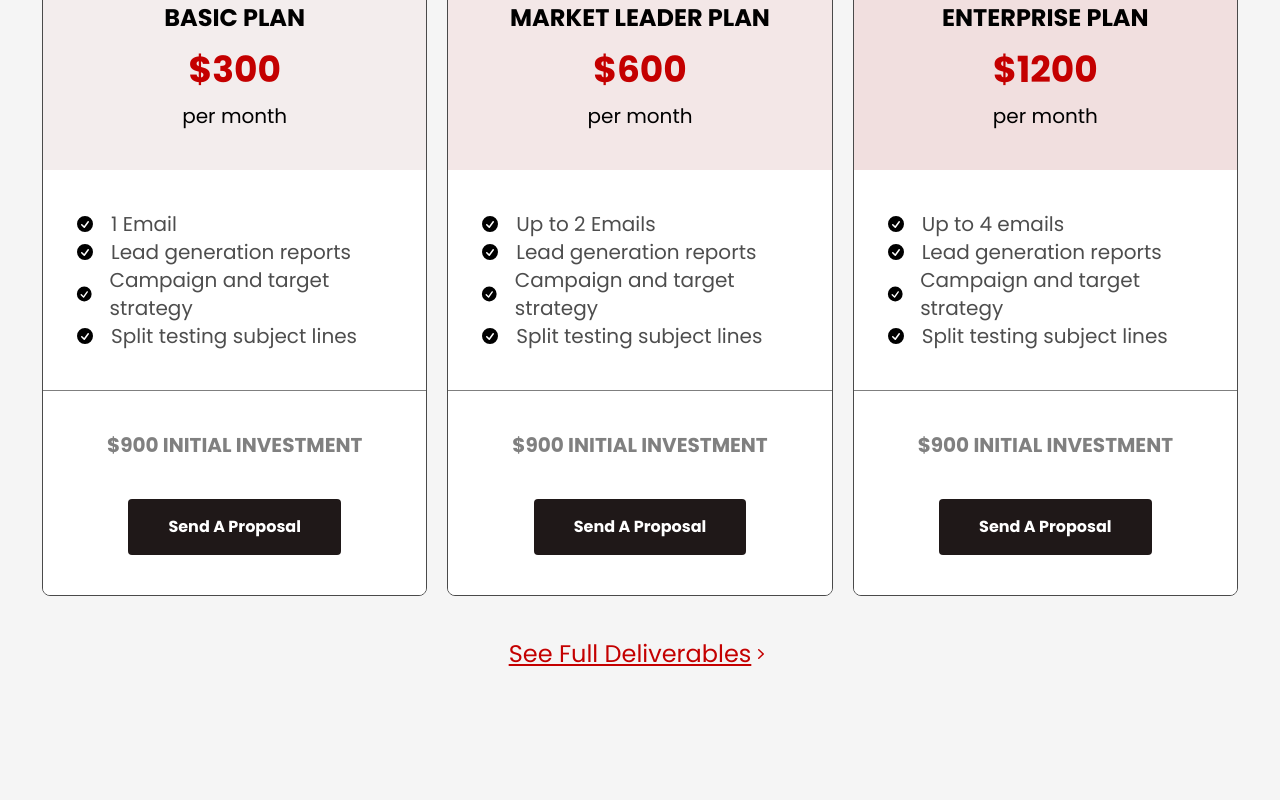
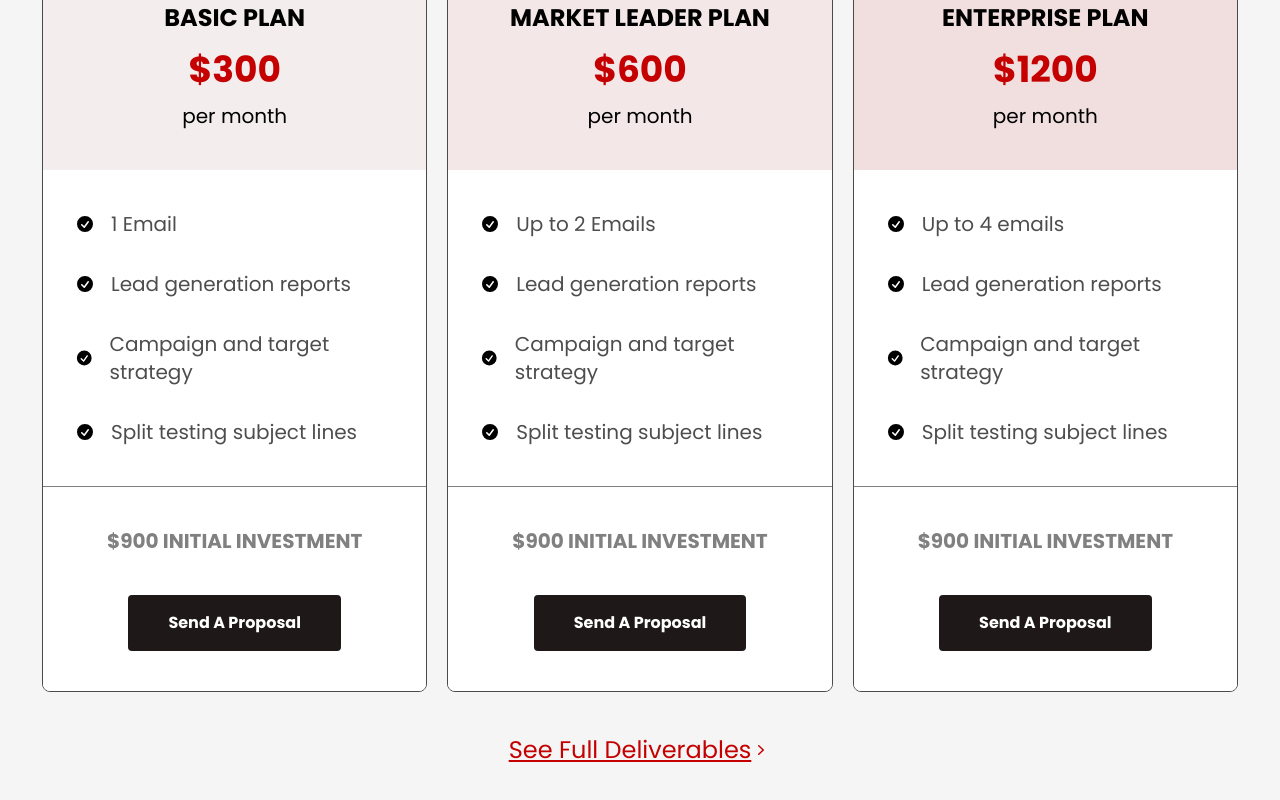
Before and after one commit to Musclednazmul123/muscled-landing-pages, a Next.js app: page /views/email-marketing-cost in a window 1280 px wide. Shown: the part 1329-2129 px from the top of the page. Before the commit the page ends 2035 px from the top, so only its background shows below. Built offline with nearby package versions, Linux system fonts and the light colour scheme.

Commit message:
Pricing plan section spacing fix

```diff
--- a/pages/views/email-marketing-cost.tsx
+++ b/pages/views/email-marketing-cost.tsx
@@ -78,7 +78,7 @@ const Page: NextPage = () => {
                                     </p>
                                 </div>
                             </div>
-                            <div className="py-10 px-8 gap-8 bg-white">
+                            <div className="flex flex-col py-10 px-8 gap-8 bg-white">
                                 <div className="flex items-center gap-4">
                                     <svg
                                         xmlns="http://www.w3.org/2000/svg"
@@ -174,7 +174,7 @@ const Page: NextPage = () => {
                                     </p>
                                 </div>
                             </div>
-                            <div className="py-10 px-8 gap-8 bg-white">
+                            <div className="py-10 flex flex-col px-8 gap-8 bg-white">
                                 <div className="flex items-center gap-4">
                                     <svg
                                         xmlns="http://www.w3.org/2000/svg"
@@ -270,7 +270,7 @@ const Page: NextPage = () => {
                                     </p>
                                 </div>
                             </div>
-                            <div className="py-10 px-8 gap-8 bg-white">
+                            <div className="py-10 flex flex-col px-8 gap-8 bg-white">
                                 <div className="flex items-center gap-4">
                                     <svg
                                         xmlns="http://www.w3.org/2000/svg"
```
